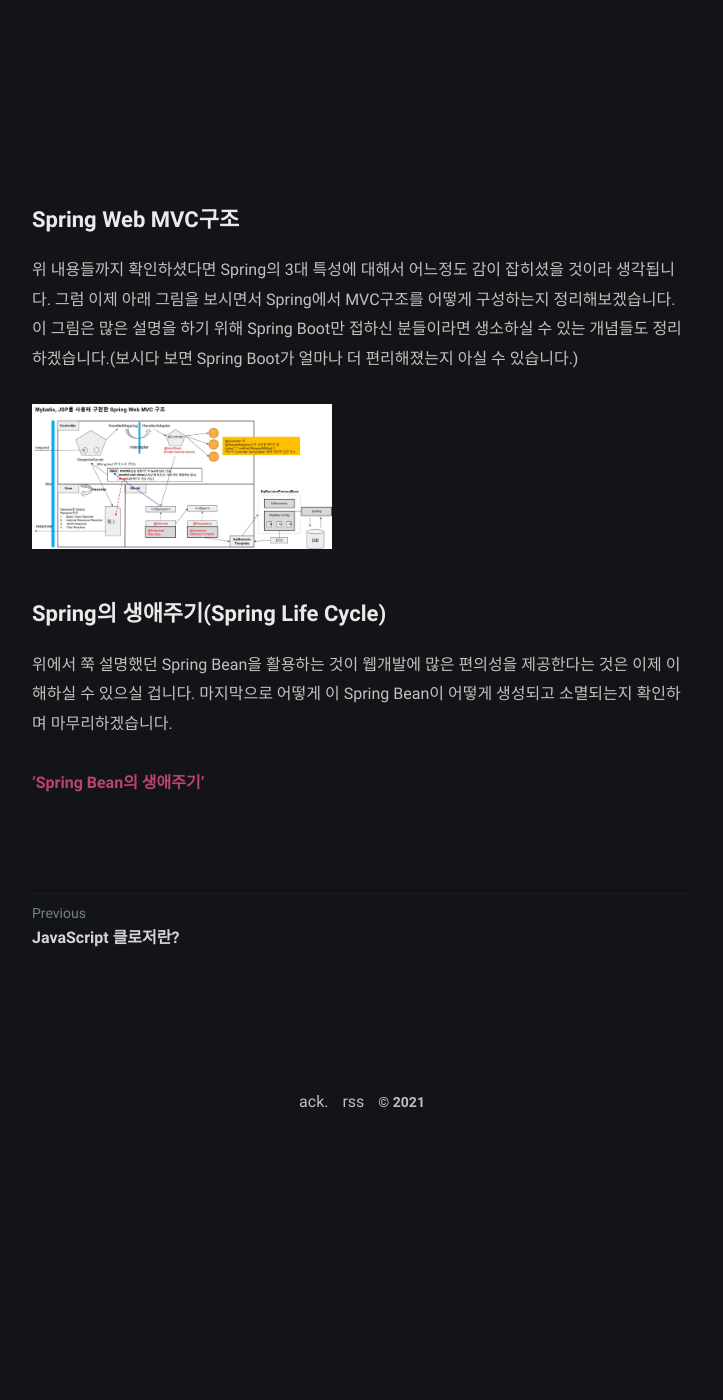
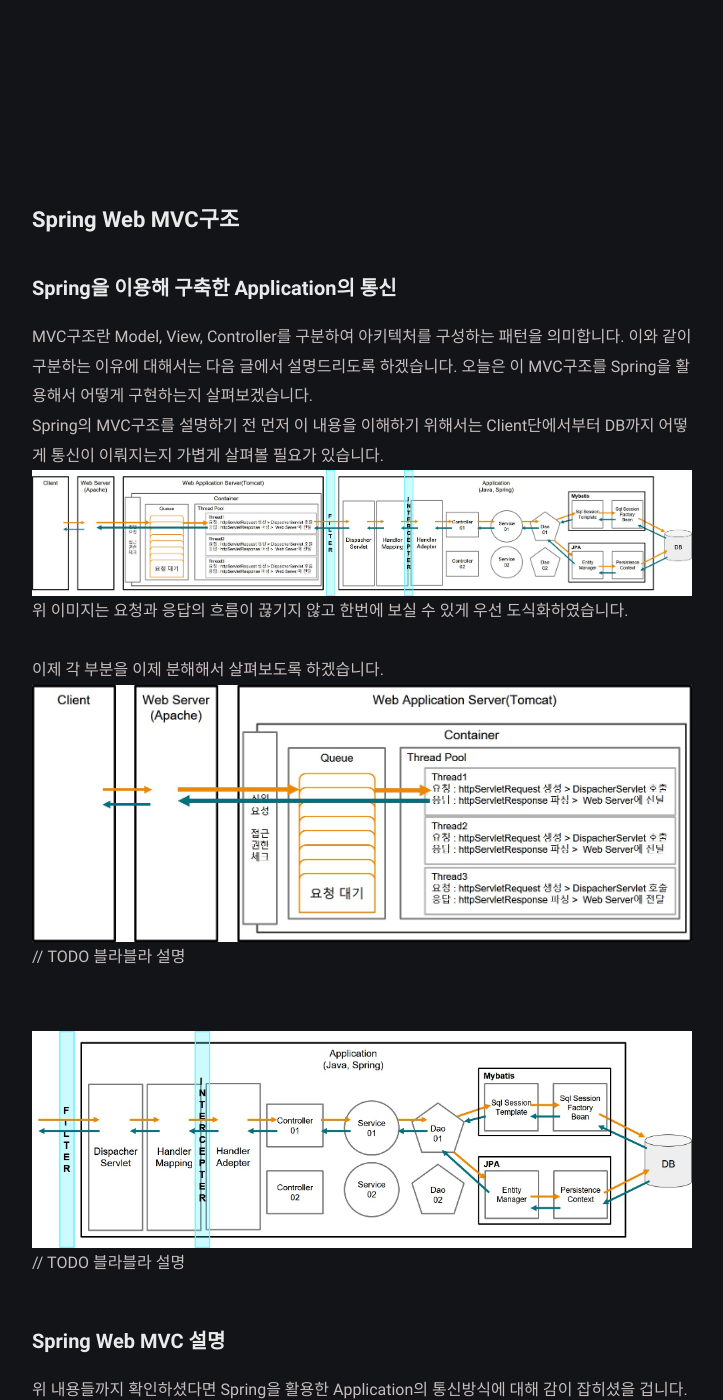
Before and after one commit to jd6186/jd6186.github.io, a Jekyll site: the page built from _posts/DongUk/2021-12-09-Spring01.md, in a window 1280 px wide and 1400 px high, scrolled down 7827 px. Shown: the whole window, without its empty margins (278-1001 px from the left). Built offline with Jekyll 4.4.1, drawn with Linux system fonts in a browser that asks for light colours; comment, search, counter and statistics services are not loaded; before the commit the page ends 8976 px from its top, so only the background shows below that; some of the changed text lies outside the part shown.

Commit message:
spring관련 글 정리를 위해 프로세스 도식화 및 글 추가 작성

```diff
--- a/_posts/DongUk/2021-12-09-Spring01.md
+++ b/_posts/DongUk/2021-12-09-Spring01.md
@@ -195,14 +195,38 @@ DispatcherServlet이 등장하면서 위와 같은 번거로운 과정은 필요
 <br/><br/><br/><br/>
 
 ## Spring Web MVC구조
-위 내용들까지 확인하셨다면 Spring의 3대 특성에 대해서 어느정도 감이 잡히셨을 것이라 생각됩니다. 그럼 이제 아래 그림을 보시면서 Spring에서 MVC구조를 어떻게 구성하는지 정리해보겠습니다.<br/>
-이 그림은 많은 설명을 하기 위해 Spring Boot만 접하신 분들이라면 생소하실 수 있는 개념들도 정리하겠습니다.(보시다 보면 Spring Boot가 얼마나 더 편리해졌는지 아실 수 있습니다.)
+#### Spring을 이용해 구축한 Application의 통신
+MVC구조란 Model, View, Controller를 구분하여 아키텍처를 구성하는 패턴을 의미합니다.
+이와 같이 구분하는 이유에 대해서는 다음 글에서 설명드리도록 하겠습니다. 오늘은 이 MVC구조를 Spring을 활용해서 어떻게 구현하는지 살펴보겠습니다.
+<br/>
+Spring의 MVC구조를 설명하기 전 먼저 이 내용을 이해하기 위해서는 Client단에서부터 DB까지 어떻게 통신이 이뤄지는지 가볍게 살펴볼 필요가 있습니다.
+<br/>
+<img src="../../assets/img/2021-12-09-Spring01/Client부터DB까지.jpg"  width="1200"/>
+위 이미지는 요청과 응답의 흐름이 끊기지 않고 한번에 보실 수 있게 우선 도식화하였습니다.
 
-<img src="../../assets/img/2021-12-09-Spring01/Mybatis_JSP_Spring_Web_MVC.jpg"  width="300"/>
+이제 각 부분을 이제 분해해서 살펴보도록 하겠습니다.
+<br/>
+<img src="../../assets/img/2021-12-09-Spring01/tomcat까지.jpg"  width="900"/>
+// TODO
+블라블라 설명
+
+<br/>
+<img src="../../assets/img/2021-12-09-Spring01/DB까지.jpg"  width="900"/>
+// TODO
+블라블라 설명
+<br/>
+
+#### Spring Web MVC 설명
+위 내용들까지 확인하셨다면 Spring을 활용한 Application의 통신방식에 대해 감이 잡히셨을 겁니다.<br/>
+그럼 이제 아래 그림을 보시면서 Spring에서 MVC구조를 어떻게 구성하는지 조금 더 디테일하게 정리해보겠습니다.<br/>
+기준은 JSP, Mybatis를 활용해 통신한다고 가정하겠습니다.
+<br/>
+(JSP를 사용하지 않고 Restful API형태로 서버를 운용하면 데이터를 Json형태로 바로 Client단으로 전달하기 때문에 View단에서는 따로 작업이 필요하지 않습니다. 현대에는 이와 같은 방식이 서버 리소스 운용에 유리하기 때문에 많이 사용되지만 결국 View단에서 해야할 작업을 Client단에서 SPA들이 작업하게 됩니다.)
+<img src="../../assets/img/2021-12-09-Spring01/Mybatis_JSP_Spring_Web_MVC.jpg"  width="900"/>
 
 
 
-
+<br/><br/><br/><br/>
 ## Spring의 생애주기(Spring Life Cycle)
 위에서 쭉 설명했던 Spring Bean을 활용하는 것이 웹개발에 많은 편의성을 제공한다는 것은 이제 이해하실 수 있으실 겁니다.
 마지막으로 어떻게 이 Spring Bean이 어떻게 생성되고 소멸되는지 확인하며 마무리하겠습니다.
```
Also changed, not shown: assets/img/2021-12-09-Spring01/Client부터DB까지.jpg (added), assets/img/2021-12-09-Spring01/DB까지.jpg (added), assets/img/2021-12-09-Spring01/tomcat까지.jpg (added), assets/img/2021-12-09-Spring01/tomcat분석.png (deleted).
